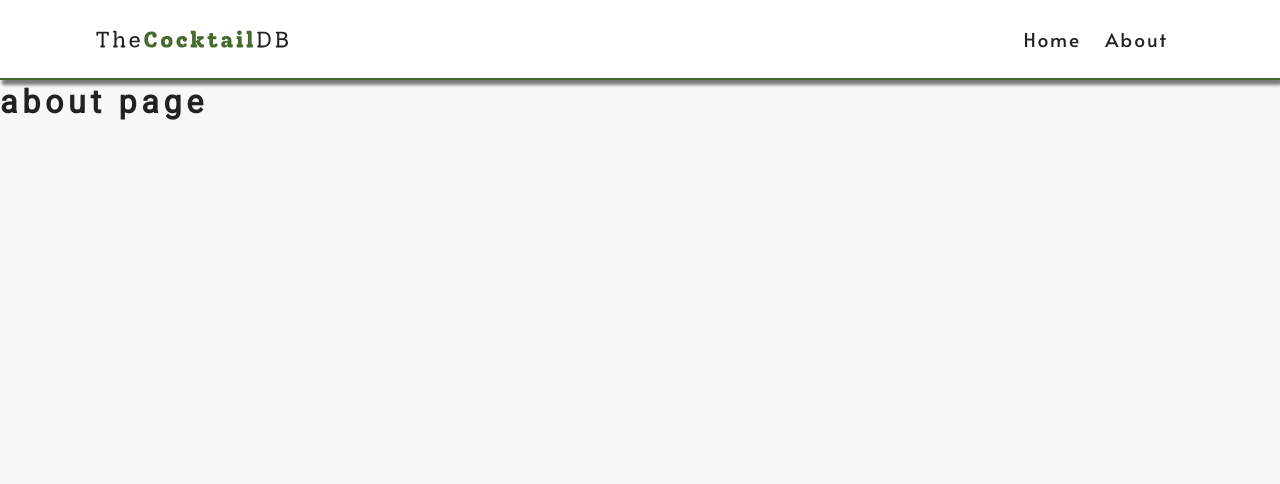
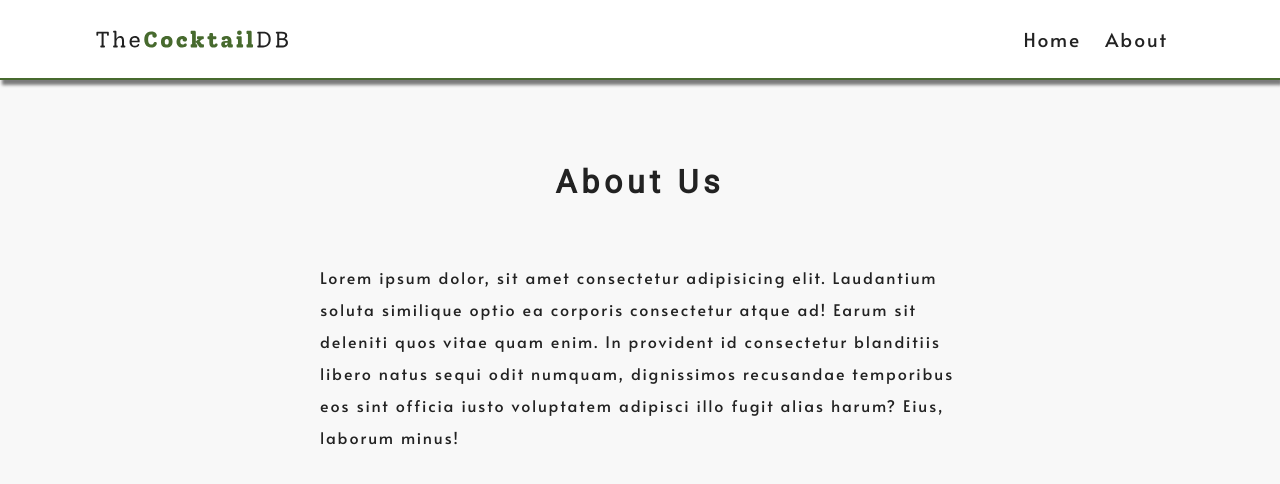
Before and after one commit to gauravshresthh/cocktails, a React (Create React App) app: page /about in a window 1280 px wide. Shown: the top 484 px of the page. Built offline with nearby package versions, Linux system fonts and the light colour scheme.

Commit message:
error and about page setup

```diff
--- a/src/pages/About.js
+++ b/src/pages/About.js
@@ -1,5 +1,17 @@
-import React from "react";
+import React from 'react';
 
 export default function About() {
-  return <h1>about page</h1>;
+  return (
+    <section className="section about-section">
+      <h1 className="section-title">about us</h1>
+      <p>
+        Lorem ipsum dolor, sit amet consectetur adipisicing elit. Laudantium
+        soluta similique optio ea corporis consectetur atque ad! Earum sit
+        deleniti quos vitae quam enim. In provident id consectetur blanditiis
+        libero natus sequi odit numquam, dignissimos recusandae temporibus eos
+        sint officia iusto voluptatem adipisci illo fugit alias harum? Eius,
+        laborum minus!
+      </p>
+    </section>
+  );
 }
--- a/src/pages/Error.js
+++ b/src/pages/Error.js
@@ -1,5 +1,15 @@
-import React from "react";
+import React from 'react';
+import { Link } from 'react-router-dom';
 
 export default function Error() {
-  return <h1>error page</h1>;
+  return (
+    <section className="error-page section">
+      <div className="error-container">
+        <h1>Oops! It's a dead end</h1>
+        <Link to="/" className="btn btn-primary">
+          Back Home
+        </Link>
+      </div>
+    </section>
+  );
 }
```
